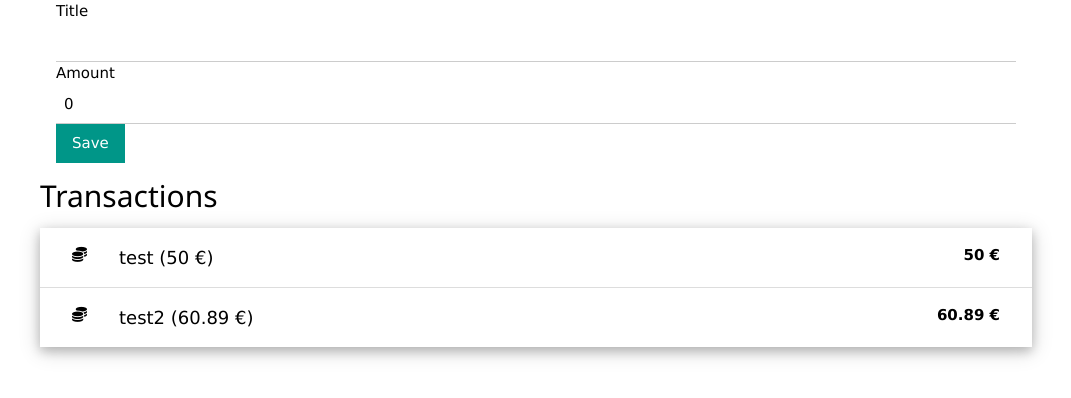
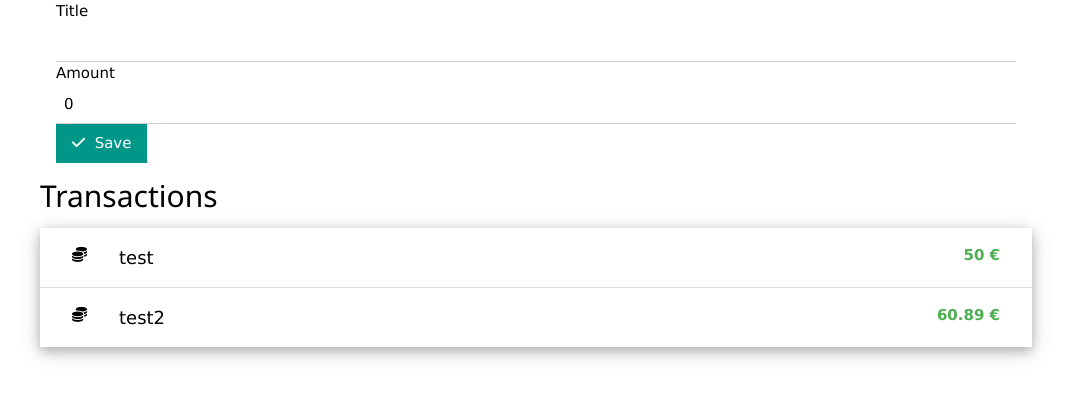
Before and after one commit to njustus/budgeting, a Vue app: page / in a window 1280 px wide. Shown: the top 398 px of the page, without its empty margins (104-1175 px from the left). Built offline with nearby package versions, Linux system fonts and the light colour scheme.

Commit message:
highlight currency red/green

```diff
--- a/src/components/TransactionForm.vue
+++ b/src/components/TransactionForm.vue
@@ -23,7 +23,10 @@
         <label>Amount</label>
         <input class="w3-input" type="decimal" step="0.01" v-model="formValue.amount" />
 
-        <button class="w3-button w3-teal" type="submit">Save</button>
+        <button class="w3-button w3-teal" type="submit">
+            <i class="fa fa-check"></i>&nbsp;
+            Save
+        </button>
     </form>
 </template>
 
--- a/src/components/transaction-list.vue
+++ b/src/components/transaction-list.vue
@@ -6,6 +6,9 @@ import type {Transaction} from '../models/state'
 const transactionStore = useAppStore();
 const transactions = transactionStore.transactions;
 
+function amountClass(tx: Transaction) {
+    return tx.amount >= 0 ? 'w3-text-green' : 'w3-text-red';
+}
 </script>
 
 <template>
@@ -15,10 +18,10 @@ const transactions = transactionStore.transactions;
             <i class="fa fa-coins"></i>
         </span>
         <div class="w3-bar-item">
-            <span class="w3-large">{{tx.title}} ({{tx.amount}} €)</span>
+            <span class="w3-large">{{tx.title}}</span>
             <small>{{tx.description}}</small>
         </div>
-        <strong class="w3-bar-item w3-right"> {{tx.amount}} € </strong>
+        <strong class="w3-bar-item w3-right" v-bind:class="amountClass(tx)"> {{tx.amount}} € </strong>
     </li>
 </ul>
 </template>
```
